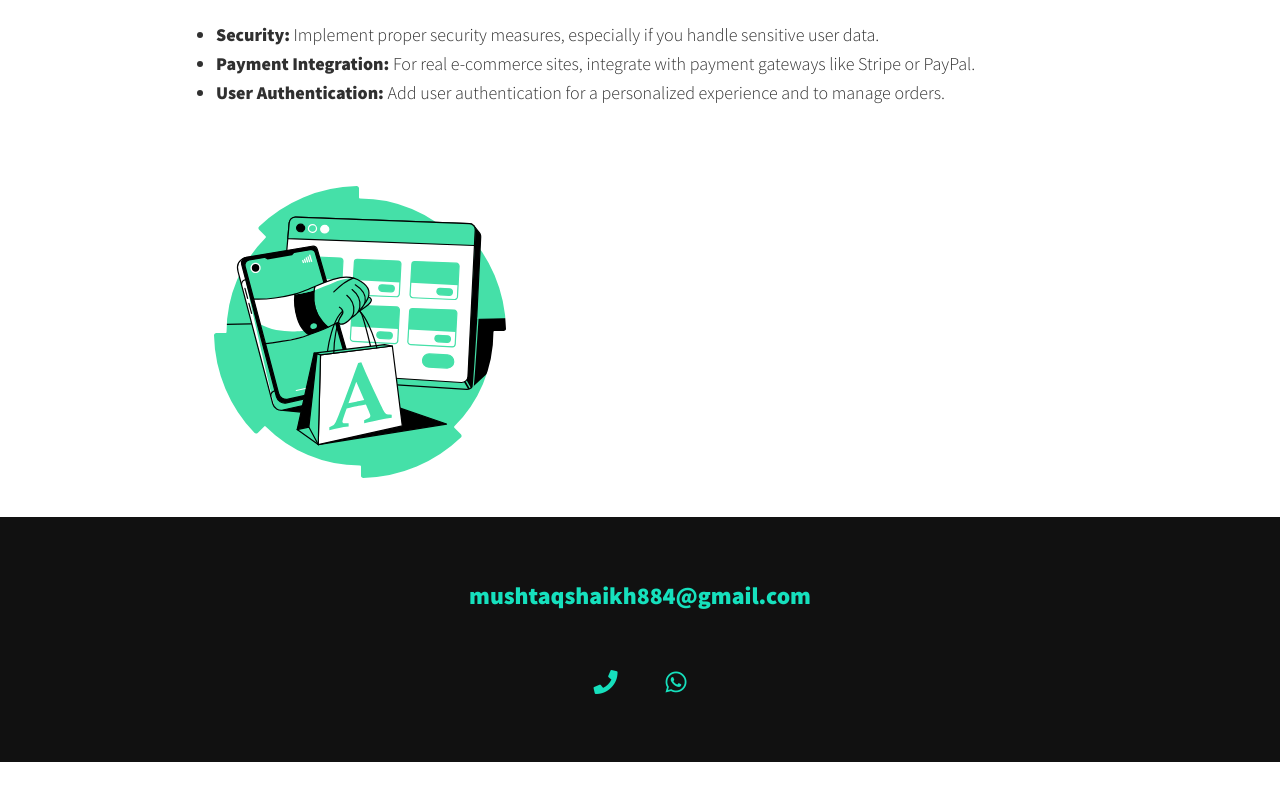
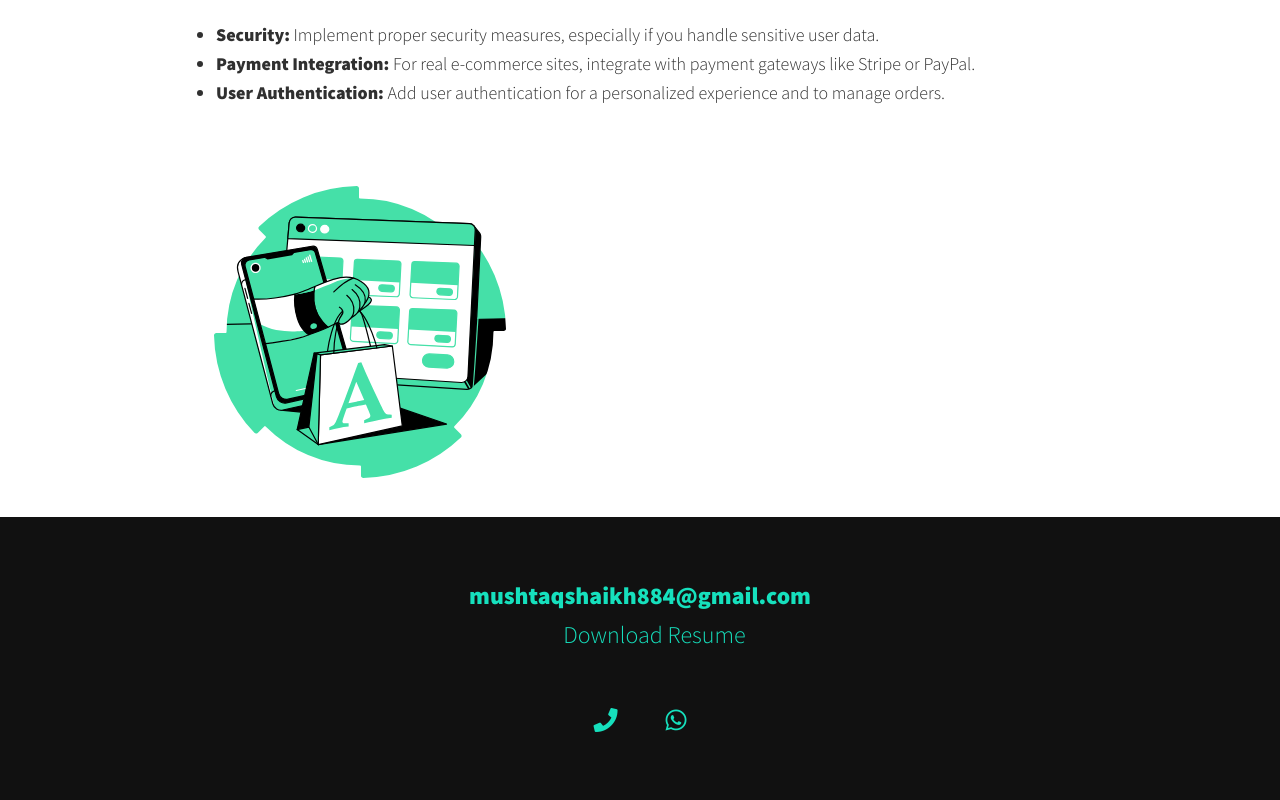
Before and after one commit to mushtaq314/portfolio, a website built with Vite: page ecomm.html in a window 1280 px wide. Shown: the part 1258-2058 px from the top of the page. Before the commit the page ends 2020 px from the top, so only its background shows below. Built offline with nearby package versions, Linux system fonts and the light colour scheme.

Commit message:
Add files via upload

```diff
--- a/ecomm.html
+++ b/ecomm.html
@@ -28,6 +28,7 @@
             <nav class="nav">
                 <ul class="nav__list">
                     <li class="nav__item"><a href="index.html" class="nav__link">Home</a></li>
+					 <li class="nav__item"><a href="Shaikh_MB_Resume.pdf" class="nav__link">Download CV</a></li>
 <!--                     <li class="nav__item"><a href="#services" class="nav__link">My Services</a></li>
                     <li class="nav__item"><a href="#about" class="nav__link">About me</a></li>
                     <li class="nav__item"><a href="#work" class="nav__link">My Work</a></li> -->
@@ -94,7 +95,10 @@
    <!-- Footer -->
    <footer class="footer" style="background:#111 !important;">
     <!-- replace with your own email address -->
-    <a href="mailto:mushtaqshaikh884@gmail.com" class="footer__link">mushtaqshaikh884@gmail.com</a>
+    <a href="mailto:mushtaqshaikh884@gmail.com" class="footer__link">mushtaqshaikh884@gmail.com</a><br>
+	<div class="text-center m-top-50">
+    <a class="social-list__link" href="Shaikh_MB_Resume.pdf" title="" ><i class="fab fa-download" download></i> Download Resume</a>
+</div>
     <ul class="social-list">
         <li class="social-list__item">
             <a class="social-list__link" href="tel://+91 8793336313" onclick="window.open('thispage.htm','_self');">
```
Also changed, not shown: billings.html (+5 -1 lines), canine.html (+5 -1 lines), index.html (+9 -5 lines), office-tool.html (+5 -1 lines), personal-web-page.html (+5 -1 lines), 1 other file.
